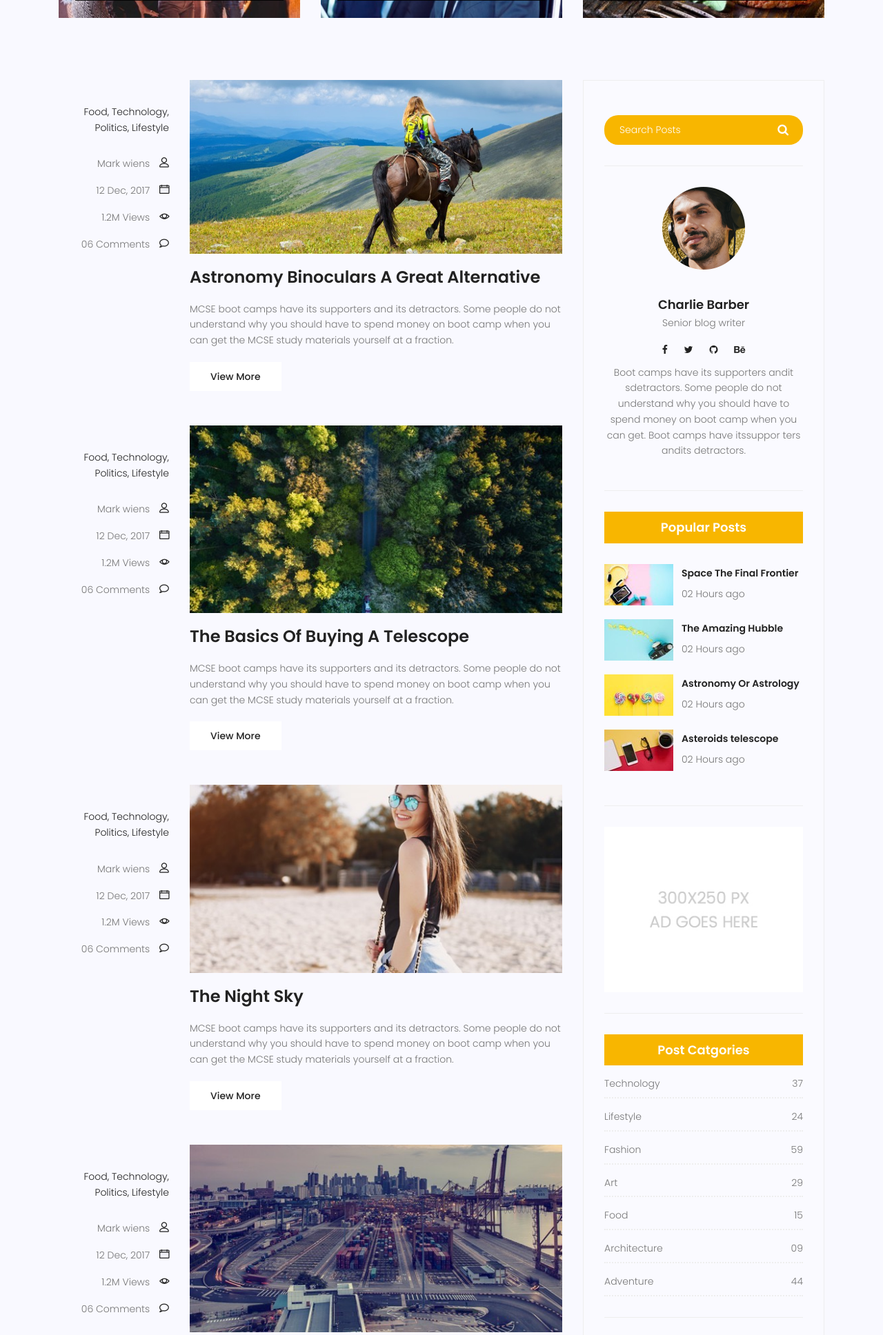
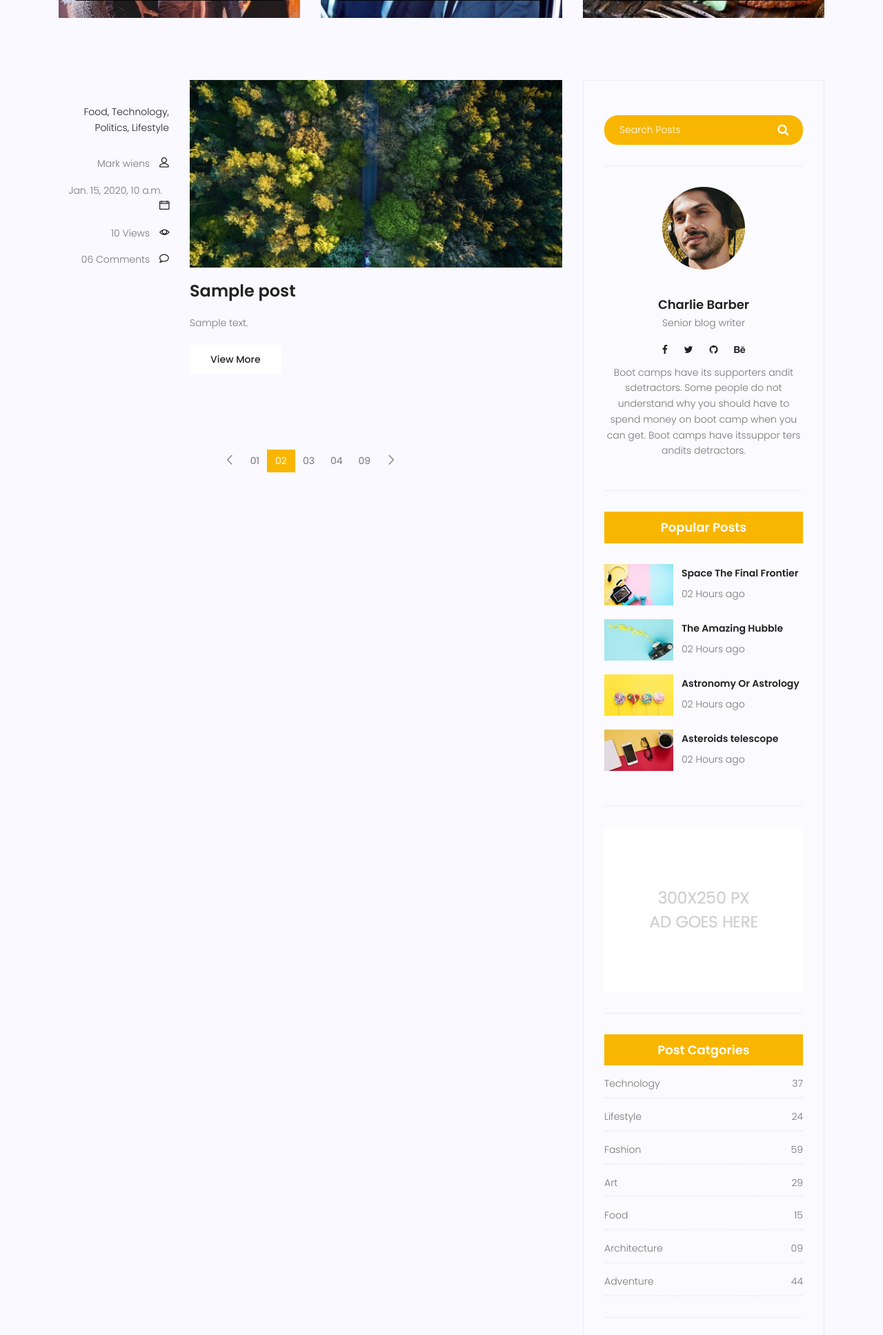
Before and after one commit to ASoukhteh/mysite, a Django app: page /blog in a window 1280 px wide. Shown: the part 966-2902 px from the top of the page at 69% size. Run offline with Django 5.2, Linux system fonts and the light colour scheme; tables that the repository leaves empty hold one stand-in row (values such as "Sample post"); some libraries are stand-ins or nearby versions.

Commit message:
show my posts in blog page

```diff
--- a/blog/views.py
+++ b/blog/views.py
@@ -2,7 +2,9 @@ from django.shortcuts import render
 from blog.models import Post
 
 def index_view(request):
-    return render(request, 'blog/blog-home.html')
+    posts = Post.objects.filter(status=1)
+    context = {'posts': posts}
+    return render(request, 'blog/blog-home.html', context)
 
 def single_view(request):
     return render(request, 'blog/blog-single.html')
--- a/templates/blog/blog-home.html
+++ b/templates/blog/blog-home.html
@@ -88,6 +88,8 @@
 	<div class="container">
 		<div class="row">
 			<div class="col-lg-8 posts-list">
+
+				{% for post in posts %}
 				<div class="single-post row">
 					<div class="col-lg-3  col-md-3 meta-details">
 						<ul class="tags">
@@ -99,43 +101,9 @@
 						<div class="user-details row">
 							<p class="user-name col-lg-12 col-md-12 col-6"><a href="#">Mark wiens</a> <span
 									class="lnr lnr-user"></span></p>
-							<p class="date col-lg-12 col-md-12 col-6"><a href="#">12 Dec, 2017</a> <span
+							<p class="date col-lg-12 col-md-12 col-6"><a href="#">{{post.published_date}}</a> <span
 									class="lnr lnr-calendar-full"></span></p>
-							<p class="view col-lg-12 col-md-12 col-6"><a href="#">1.2M Views</a> <span
-									class="lnr lnr-eye"></span></p>
-							<p class="comments col-lg-12 col-md-12 col-6"><a href="#">06 Comments</a> <span
-									class="lnr lnr-bubble"></span></p>
-						</div>
-					</div>
-					<div class="col-lg-9 col-md-9 ">
-						<div class="feature-img">
-							<img class="img-fluid" src="{% static 'img/blog/feature-img1.jpg' %}" alt="">
-						</div>
-						<a class="posts-title" href="blog-single.html">
-							<h3>Astronomy Binoculars A Great Alternative</h3>
-						</a>
-						<p class="excert">
-							MCSE boot camps have its supporters and its detractors. Some people do not understand why
-							you should have to spend money on boot camp when you can get the MCSE study materials
-							yourself at a fraction.
-						</p>
-						<a href="blog-single.html" class="primary-btn">View More</a>
-					</div>
-				</div>
-				<div class="single-post row">
-					<div class="col-lg-3  col-md-3 meta-details">
-						<ul class="tags">
-							<li><a href="#">Food,</a></li>
-							<li><a href="#">Technology,</a></li>
-							<li><a href="#">Politics,</a></li>
-							<li><a href="#">Lifestyle</a></li>
-						</ul>
-						<div class="user-details row">
-							<p class="user-name col-lg-12 col-md-12 col-6"><a href="#">Mark wiens</a> <span
-									class="lnr lnr-user"></span></p>
-							<p class="date col-lg-12 col-md-12 col-6"><a href="#">12 Dec, 2017</a> <span
-									class="lnr lnr-calendar-full"></span></p>
-							<p class="view col-lg-12 col-md-12 col-6"><a href="#">1.2M Views</a> <span
+							<p class="view col-lg-12 col-md-12 col-6"><a href="#">{{post.counted_views}} Views</a> <span
 									class="lnr lnr-eye"></span></p>
 							<p class="comments col-lg-12 col-md-12 col-6"><a href="#">06 Comments</a> <span
 									class="lnr lnr-bubble"></span></p>
@@ -146,84 +114,15 @@
 							<img class="img-fluid" src="{% static 'img/blog/feature-img2.jpg' %}" alt="">
 						</div>
 						<a class="posts-title" href="blog-single.html">
-							<h3>The Basics Of Buying A Telescope</h3>
+							<h3>{{post.title}}</h3>
 						</a>
 						<p class="excert">
-							MCSE boot camps have its supporters and its detractors. Some people do not understand why
-							you should have to spend money on boot camp when you can get the MCSE study materials
-							yourself at a fraction.
+							{{post.content}}
 						</p>
 						<a href="blog-single.html" class="primary-btn">View More</a>
 					</div>
 				</div>
-				<div class="single-post row">
-					<div class="col-lg-3  col-md-3 meta-details">
-						<ul class="tags">
-							<li><a href="#">Food,</a></li>
-							<li><a href="#">Technology,</a></li>
-							<li><a href="#">Politics,</a></li>
-							<li><a href="#">Lifestyle</a></li>
-						</ul>
-						<div class="user-details row">
-							<p class="user-name col-lg-12 col-md-12 col-6"><a href="#">Mark wiens</a> <span
-									class="lnr lnr-user"></span></p>
-							<p class="date col-lg-12 col-md-12 col-6"><a href="#">12 Dec, 2017</a> <span
-									class="lnr lnr-calendar-full"></span></p>
-							<p class="view col-lg-12 col-md-12 col-6"><a href="#">1.2M Views</a> <span
-									class="lnr lnr-eye"></span></p>
-							<p class="comments col-lg-12 col-md-12 col-6"><a href="#">06 Comments</a> <span
-									class="lnr lnr-bubble"></span></p>
-						</div>
-					</div>
-					<div class="col-lg-9 col-md-9">
-						<div class="feature-img">
-							<img class="img-fluid" src="{% static 'img/blog/feature-img4.jpg' %}" alt="">
-						</div>
-						<a class="posts-title" href="blog-single.html">
-							<h3>The Night Sky</h3>
-						</a>
-						<p class="excert">
-							MCSE boot camps have its supporters and its detractors. Some people do not understand why
-							you should have to spend money on boot camp when you can get the MCSE study materials
-							yourself at a fraction.
-						</p>
-						<a href="blog-single.html" class="primary-btn">View More</a>
-					</div>
-				</div>
-				<div class="single-post row">
-					<div class="col-lg-3 col-md-3 meta-details">
-						<ul class="tags">
-							<li><a href="#">Food,</a></li>
-							<li><a href="#">Technology,</a></li>
-							<li><a href="#">Politics,</a></li>
-							<li><a href="#">Lifestyle</a></li>
-						</ul>
-						<div class="user-details row">
-							<p class="user-name col-lg-12 col-md-12 col-6"><a href="#">Mark wiens</a> <span
-									class="lnr lnr-user"></span></p>
-							<p class="date col-lg-12 col-md-12 col-6"><a href="#">12 Dec, 2017</a> <span
-									class="lnr lnr-calendar-full"></span></p>
-							<p class="view col-lg-12 col-md-12 col-6"><a href="#">1.2M Views</a> <span
-									class="lnr lnr-eye"></span></p>
-							<p class="comments col-lg-12 col-md-12 col-6"><a href="#">06 Comments</a> <span
-									class="lnr lnr-bubble"></span></p>
-						</div>
-					</div>
-					<div class="col-lg-9 col-md-9">
-						<div class="feature-img">
-							<img class="img-fluid" src="{% static 'img/blog/feature-img5.jpg' %}" alt="">
-						</div>
-						<a class="posts-title" href="blog-single.html">
-							<h3>Telescopes 101</h3>
-						</a>
-						<p class="excert">
-							MCSE boot camps have its supporters and its detractors. Some people do not understand why
-							you should have to spend money on boot camp when you can get the MCSE study materials
-							yourself at a fraction.
-						</p>
-						<a href="blog-single.html" class="primary-btn">View More</a>
-					</div>
-				</div>
+				{% endfor %}
 				<nav class="blog-pagination justify-content-center d-flex">
 					<ul class="pagination">
 						<li class="page-item">
```
